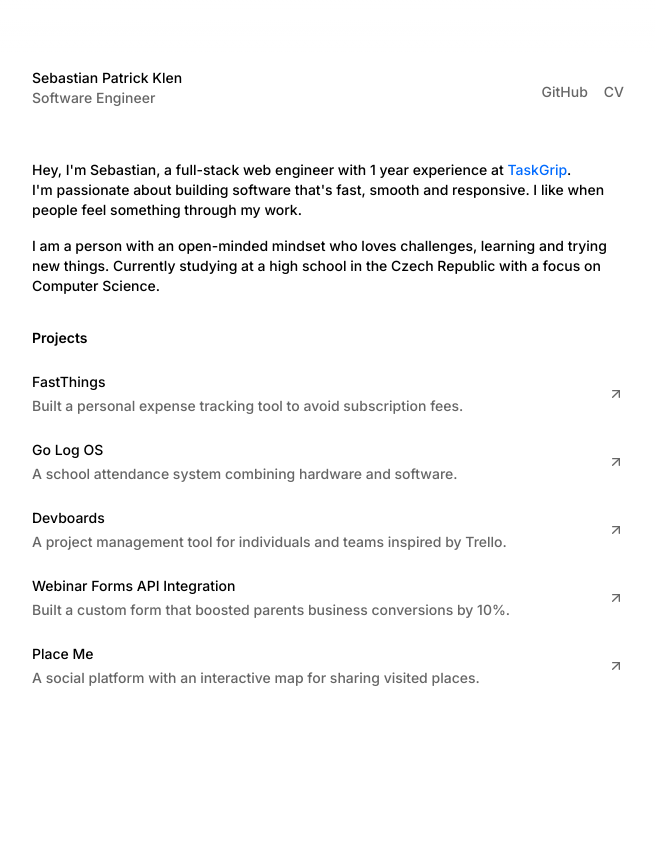
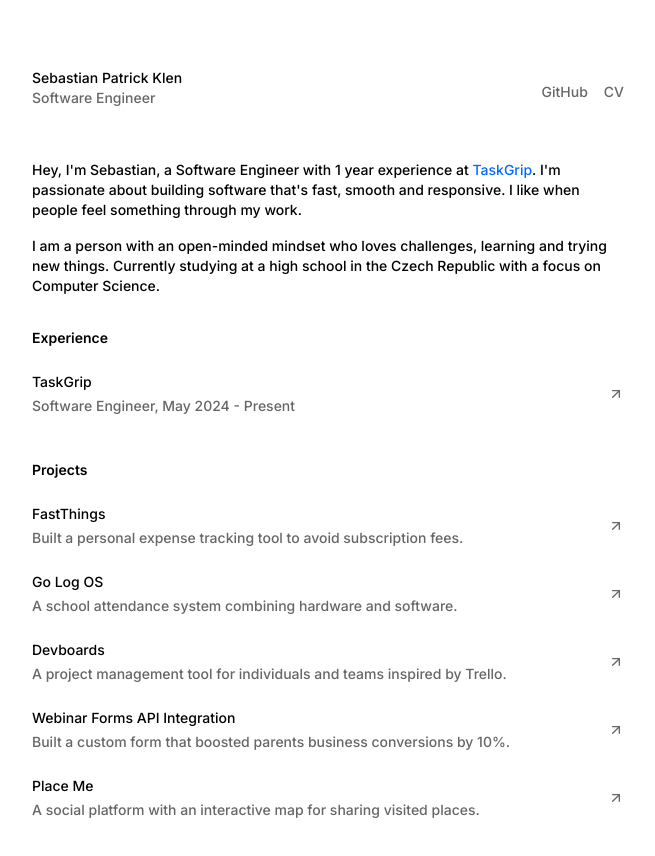
Before and after one commit to sebastianpatrickk/sebastianklen, a Next.js app: page / in a window 1280 px wide. Shown: the top 856 px of the page, without its empty margins (312-967 px from the left). Before the commit the page ends 800 px from the top, so only its background shows below. Built offline with nearby package versions, Linux system fonts and the light colour scheme.

Commit message:
Add experience section and update job title

```diff
--- a/src/app/page.tsx
+++ b/src/app/page.tsx
@@ -1,19 +1,19 @@
 import Posts from "@/components/Posts";
 import Projects from "@/components/Projects";
 import { Link } from "@/components/ui/Link";
-import { projects } from "@/lib/constants";
+import { experience, projects } from "@/lib/constants";
 import { getBlogPosts } from "@/lib/mdx-utils";
 
 export default function Home() {
   const posts = getBlogPosts();
 
   return (
-    <div className="mt-8 w-full text-sm font-medium">
+    <div className="my-8 w-full text-sm font-medium">
       <p className="leading-5">
-        Hey, I{"'"}m Sebastian, a full-stack web engineer with 1 year experience
-        at <Link href="/work">TaskGrip</Link>. <br /> I{"'"}m passionate about
-        building software that{"'"}s fast, smooth and responsive. I like when
-        people feel something through my work.
+        Hey, I{"'"}m Sebastian, a Software Engineer with 1 year experience at{" "}
+        <Link href="/work">TaskGrip</Link>. I{"'"}m passionate about building
+        software that{"'"}s fast, smooth and responsive. I like when people feel
+        something through my work.
       </p>
 
       <p className="pt-4 leading-5">
@@ -22,6 +22,10 @@ export default function Home() {
         Republic with a focus on Computer Science.
       </p>
 
+      <div className="space-y-3 pt-8">
+        <h1 className="font-semibold">Experience</h1>
+        <Projects projects={experience} />
+      </div>
       <div className="space-y-3 pt-8">
         <h1 className="font-semibold">Projects</h1>
         <Projects projects={projects} />
--- a/src/app/work/page.tsx
+++ b/src/app/work/page.tsx
@@ -7,7 +7,7 @@ export default function Page() {
         <div>
           <h1 className="font-semibold">TaskGrip</h1>
           <p className="text-text-muted">
-            Full-Stack Engineer, May 2024 - Present
+            Software Engineer, May 2024 - Present
           </p>
         </div>
 
--- a/src/components/Logo.tsx
+++ b/src/components/Logo.tsx
@@ -17,6 +17,7 @@ const Logo = () => {
         subtitle: "Sebastian Patrick Klen",
       };
     }
+
     return {
       title: "Sebastian Patrick Klen",
       subtitle: "Software Engineer",
@@ -56,9 +57,9 @@ const Logo = () => {
           transition={{ duration: 0.35, ease: "easeOut" }}
           className="h-12"
         >
-          <h1 className="capitalize">{headerContent.title}</h1>
-          <Link href="/" className="text-text-muted">
-            {headerContent.subtitle}
+          <Link href="/">
+            <h1 className="capitalize">{headerContent.title}</h1>
+            <p className="text-text-muted">{headerContent.subtitle}</p>
           </Link>
         </motion.div>
       </AnimatePresence>
--- a/src/components/Projects.tsx
+++ b/src/components/Projects.tsx
@@ -4,6 +4,7 @@ import React from "react";
 import { Project } from "@/types";
 import { ArrowUpRight } from "lucide-react";
 import { AnimatePresence, motion } from "motion/react";
+import { useRouter } from "next/navigation";
 
 const transition = {
   type: "tween",
@@ -12,6 +13,7 @@ const transition = {
 };
 
 export default function Projects({ projects }: { projects: Project[] }) {
+  const router = useRouter();
   const [hoveredPost, setHoveredPost] = React.useState<number | null>(null);
 
   return (
@@ -23,7 +25,11 @@ export default function Projects({ projects }: { projects: Project[] }) {
         <motion.div
           key={i}
           className="group relative flex w-full cursor-pointer items-center justify-between gap-2 py-3"
-          onClick={() => window.open(post.url, "_blank")}
+          onClick={() =>
+            post.url.startsWith("/")
+              ? router.push(post.url)
+              : window.open(post.url, "_blank")
+          }
           onHoverStart={() => setHoveredPost(i)}
           onFocus={() => setHoveredPost(i)}
         >
--- a/src/lib/constants.ts
+++ b/src/lib/constants.ts
@@ -8,6 +8,14 @@ export const headerLinks = [
     name: "CV",
     url: "/cv",
     target: "_blank",
+  },
+];
+
+export const experience = [
+  {
+    title: "TaskGrip",
+    description: "Software Engineer, May 2024 - Present",
+    url: "/work",
   },
 ];
 
```
